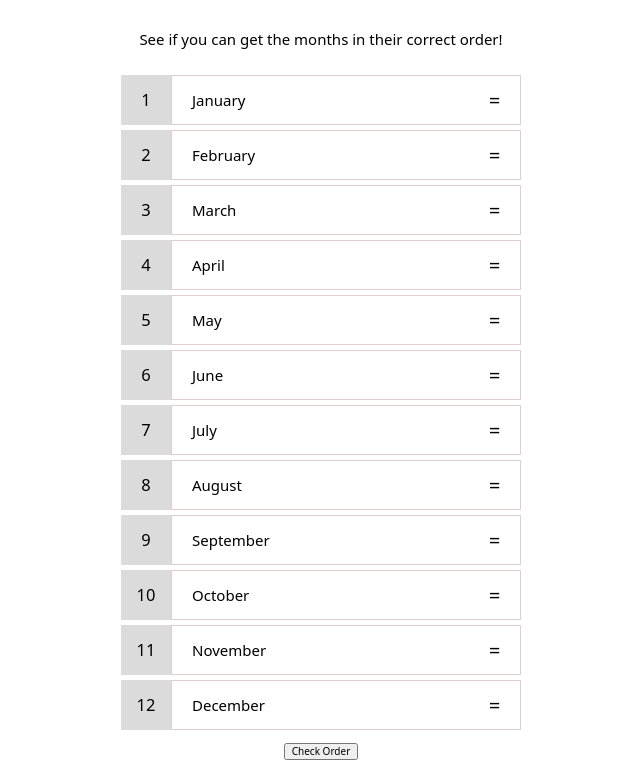
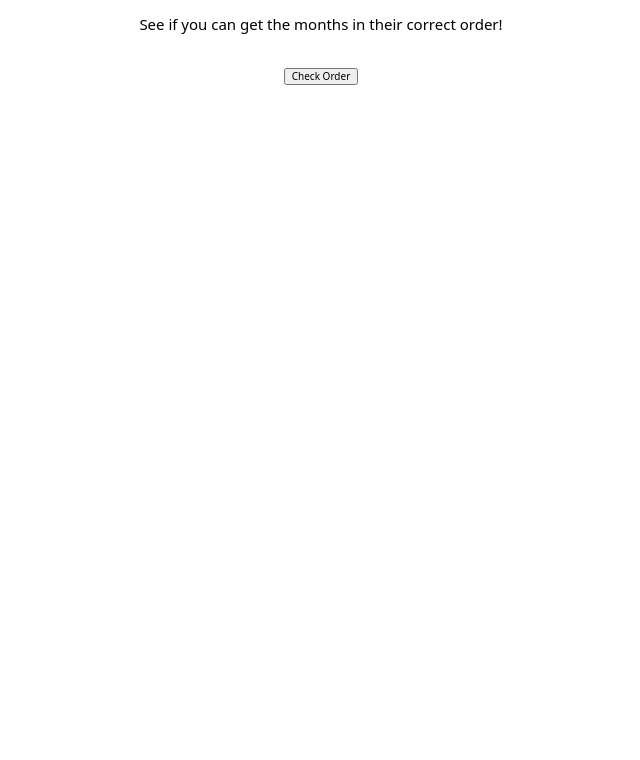
Before and after one commit to subcylindrical/sortable-list-project, a plain HTML site: page index.html in a window 1280 px wide. Shown: the part 59-819 px from the top of the page, without its empty margins (319-959 px from the left). Drawn offline with Linux system fonts and the light colour scheme.

Commit message:
remove placeholder months from html and update styling

```diff
--- a/index.html
+++ b/index.html
@@ -13,92 +13,7 @@
     <p class="order-list-sub-heading">
       See if you can get the months in their correct order!
     </p>
-    <ul class="ordering-list">
-      <li class="unit" draggable="true">
-        <span class="number">1</span>
-        <div class="name-icon-wrapper">
-          <span class="unit-name">January</span>
-          <i class="drag">=</i>
-        </div>
-      </li>
-      <li class="unit" draggable="true">
-        <span class="number">2</span>
-        <div class="name-icon-wrapper">
-          <span class="unit-name">February</span>
-          <i class="drag">=</i>
-        </div>
-      </li>
-      <li class="unit" draggable="true">
-        <span class="number">3</span>
-        <div class="name-icon-wrapper">
-          <span class="unit-name">March</span>
-          <i class="drag">=</i>
-        </div>
-      </li>
-      <li class="unit" draggable="true">
-        <span class="number">4</span>
-        <div class="name-icon-wrapper">
-          <span class="unit-name">April</span>
-          <i class="drag">=</i>
-        </div>
-      </li>
-      <li class="unit" draggable="true">
-        <span class="number">5</span>
-        <div class="name-icon-wrapper">
-          <span class="unit-name">May</span>
-          <i class="drag">=</i>
-        </div>
-      </li>
-      <li class="unit" draggable="true">
-        <span class="number">6</span>
-        <div class="name-icon-wrapper">
-          <span class="unit-name">June</span>
-          <i class="drag">=</i>
-        </div>
-      </li>
-      <li class="unit" draggable="true">
-        <span class="number">7</span>
-        <div class="name-icon-wrapper">
-          <span class="unit-name">July</span>
-          <i class="drag">=</i>
-        </div>
-      </li>
-      <li class="unit" draggable="true">
-        <span class="number">8</span>
-        <div class="name-icon-wrapper">
-          <span class="unit-name">August</span>
-          <i class="drag">=</i>
-        </div>
-      </li>
-      <li class="unit" draggable="true">
-        <span class="number">9</span>
-        <div class="name-icon-wrapper">
-          <span class="unit-name">September</span>
-          <i class="drag">=</i>
-        </div>
-      </li>
-      <li class="unit" draggable="true">
-        <span class="number">10</span>
-        <div class="name-icon-wrapper">
-          <span class="unit-name">October</span>
-          <i class="drag">=</i>
-        </div>
-      </li>
-      <li class="unit" draggable="true">
-        <span class="number">11</span>
-        <div class="name-icon-wrapper">
-          <span class="unit-name">November</span>
-          <i class="drag">=</i>
-        </div>
-      </li>
-      <li class="unit" draggable="true">
-        <span class="number">12</span>
-        <div class="name-icon-wrapper">
-          <span class="unit-name">December</span>
-          <i class="drag">=</i>
-        </div>
-      </li>
-    </ul>
+    <ul class="ordering-list"></ul>
     <button class="btn check-btn" draggable="true">Check Order</button>
     <script src="script.js"></script>
   </body>
--- a/styles.css
+++ b/styles.css
@@ -16,6 +16,7 @@ h1.order-list-header {
 
 .order-list-sub-heading {
   font-size: 1.5rem;
+  margin-top: 0;
 }
 
 /* Ordering List */
@@ -69,5 +70,5 @@ li i {
 
 /* Dragging */
 .dragging {
-  opacity: 0.5;
+  opacity: 0.6;
 }
```
